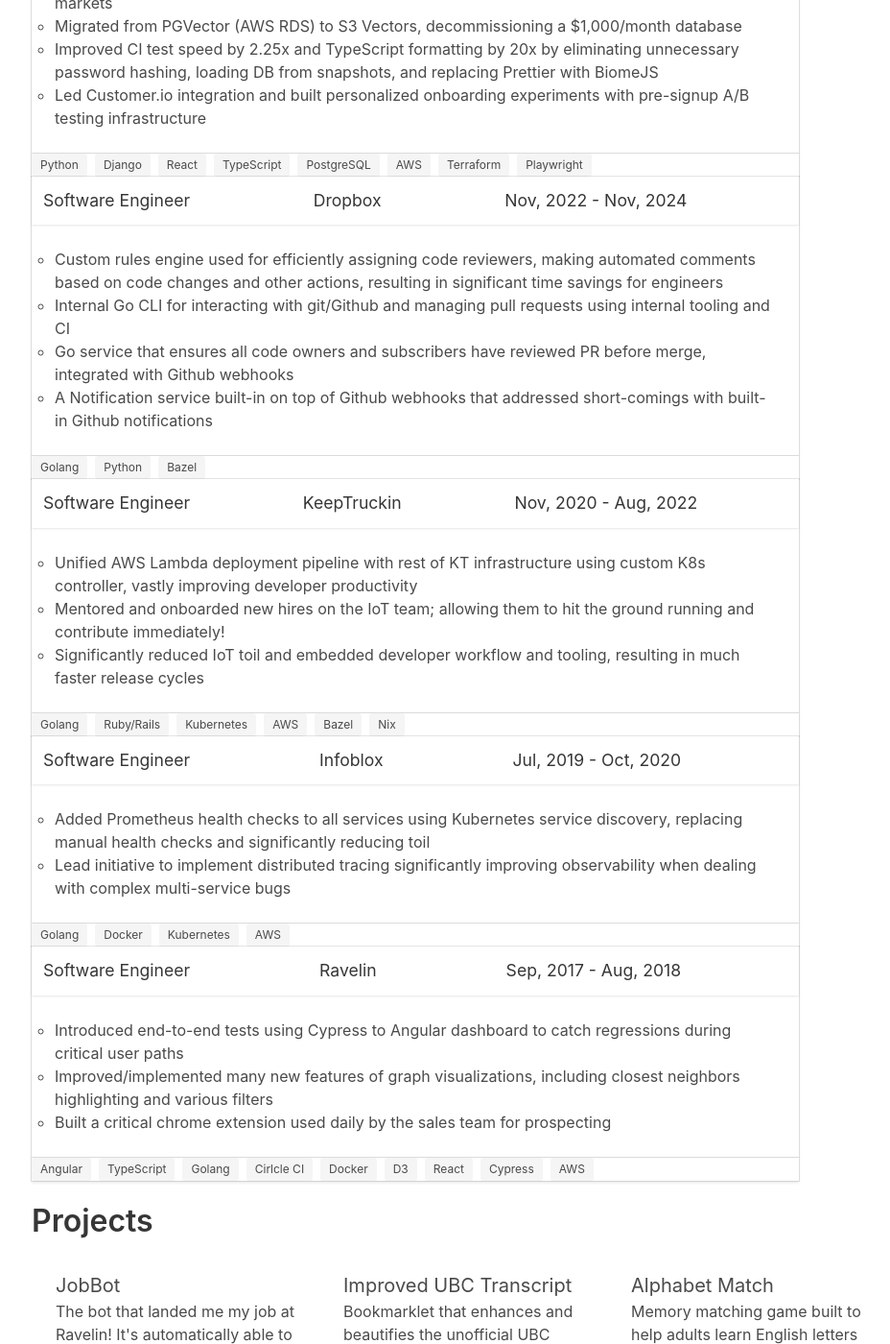
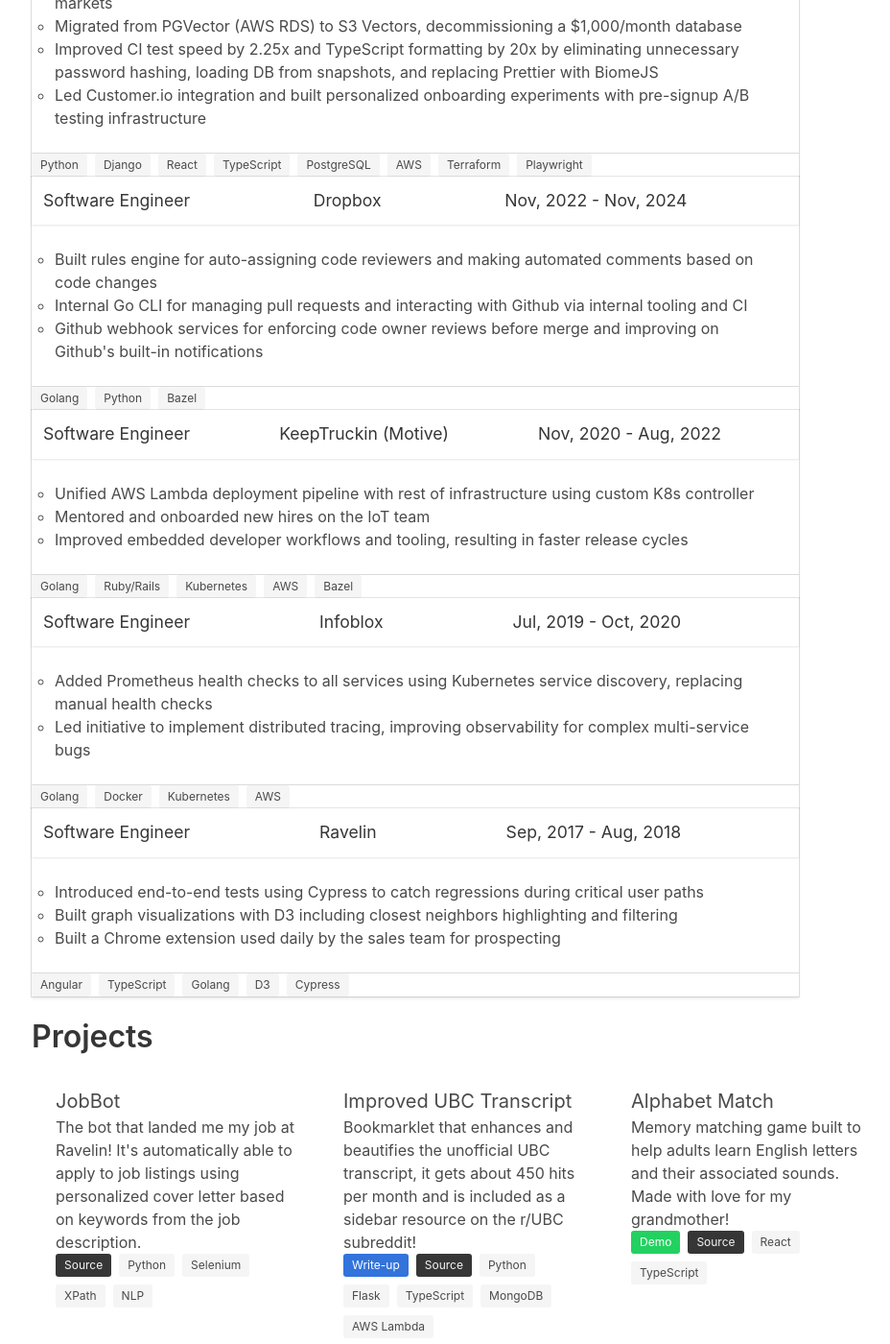
Before and after one commit to arashout/arashout.site, a Jekyll site: the page built from index.html, in a window 1280 px wide and 1400 px high, scrolled down 358 px. Shown: the whole window at 96% size, without its empty margins (157-1085 px from the left). Built offline with Jekyll 4.4.1, drawn with Linux system fonts in a browser that asks for light colours.

Commit message:
Adjustments

```diff
--- a/_data/resume.yaml
+++ b/_data/resume.yaml
@@ -3,7 +3,7 @@
   includeProjects: false
 basics:
   name: Arash (Ash) Outadi
-  label: Programmer
+  label: Software Engineer
   email: arash.out@gmail.com
   phone: null
   website: "https://arashout.site"
@@ -18,7 +18,7 @@
 profiles:
   - website: Gmail
     username: arash.out@gmail.com
-    url: "mailto:arash"
+    url: "mailto:arash.out@gmail.com"
     html: >-
       <a href='mailto:arash.out@gmail.com' title='Email me'> <span
       class='fa-stack fa-lg'> <i class='fa fa-circle fa-stack-2x'></i> <i
@@ -71,42 +71,38 @@
     position: Software Engineer
     startDate: 2022-11-15T00:00:00.000Z
     endDate: 2024-11-15T00:00:00.000Z
-    summary: Moved 300+ engineers from Phabricator over to Github and built out custom tooling to enrich UX, ensure proper code reviews and maintain compliance on Github
+    summary: Migrated 300+ engineers from Phabricator to Github and built custom tooling to ensure proper code reviews and maintain compliance
     highlights:
-      - Custom rules engine used for efficiently assigning code reviewers, making automated comments based on code changes and other actions, resulting in significant time savings for engineers
-      - Internal Go CLI for interacting with git/Github and managing pull requests using internal tooling and CI
-      - Go service that ensures all code owners and subscribers have reviewed PR before merge, integrated with Github webhooks
-      - A Notification service built-in on top of Github webhooks that addressed short-comings with built-in Github notifications
+      - Built rules engine for auto-assigning code reviewers and making automated comments based on code changes
+      - Internal Go CLI for managing pull requests and interacting with Github via internal tooling and CI
+      - Github webhook services for enforcing code owner reviews before merge and improving on Github's built-in notifications
     technologies:
       - Golang
       - Python
       - Bazel
-  - company: KeepTruckin
+  - company: KeepTruckin (Motive)
     position: Software Engineer
     startDate: 2020-11-15T00:00:00.000Z
     endDate: 2022-08-15T00:00:00.000Z
-    summary: Building IoT infrastructure and Developer Productivity Tooling
+    summary: IoT infrastructure and Developer Productivity Tooling
     highlights:
-      - Unified AWS Lambda deployment pipeline with rest of KT infrastructure using custom K8s controller, vastly improving developer productivity
-      - Mentored and onboarded new hires on the IoT team; allowing them to hit the ground running and contribute immediately!
-      - Significantly reduced IoT toil and embedded developer workflow and tooling, resulting in much faster release cycles
+      - Unified AWS Lambda deployment pipeline with rest of infrastructure using custom K8s controller
+      - Mentored and onboarded new hires on the IoT team
+      - Improved embedded developer workflows and tooling, resulting in faster release cycles
     technologies:
       - Golang
       - Ruby/Rails
       - Kubernetes
       - AWS
       - Bazel
-      - Nix
   - company: Infoblox
     position: Software Engineer
     startDate: 2019-07-15T00:00:00.000Z
     endDate: 2020-10-15T00:00:00.000Z
     summary: Building and maintaining Go services powering Bloxone DDI services.
     highlights:
-      - >-
-        Added Prometheus health checks to all services using Kubernetes service discovery, replacing manual health checks and significantly reducing toil
-      - >-
-        Lead initiative to implement distributed tracing significantly improving observability when dealing with complex multi-service bugs
+      - Added Prometheus health checks to all services using Kubernetes service discovery, replacing manual health checks
+      - Led initiative to implement distributed tracing, improving observability for complex multi-service bugs
     technologies:
       - Golang
       - Docker
@@ -120,25 +116,15 @@
       Full stack engineer primarily developing and maintaining customer facing
       dashboard built with Angular and powered by Go micro-services
     highlights:
-      - >-
-        Introduced end-to-end tests using Cypress to Angular dashboard to catch regressions during
-        critical user paths
-      - >-
-        Improved/implemented many new features of graph visualizations,
-        including closest neighbors highlighting and various filters
-      - >-
-        Built a critical chrome extension used daily by the sales team for
-        prospecting
+      - Introduced end-to-end tests using Cypress to catch regressions during critical user paths
+      - Built graph visualizations with D3 including closest neighbors highlighting and filtering
+      - Built a Chrome extension used daily by the sales team for prospecting
     technologies:
       - Angular
       - TypeScript
       - Golang
-      - Cirlcle CI
-      - Docker
       - D3
-      - React
       - Cypress
-      - AWS
 education:
   - institution: University of British Columbia
     location:
```
Also changed, not shown: 1 other file.
